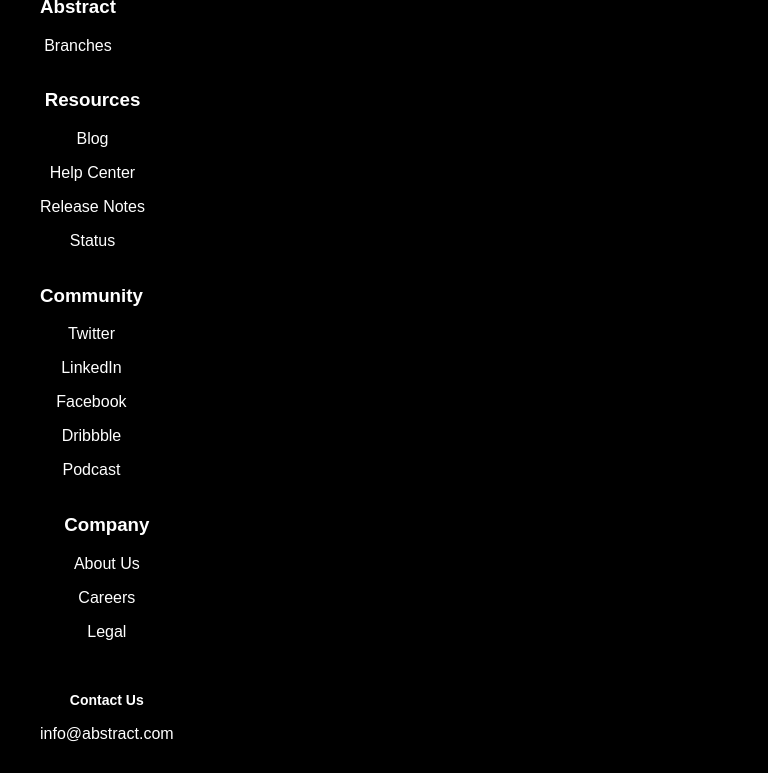
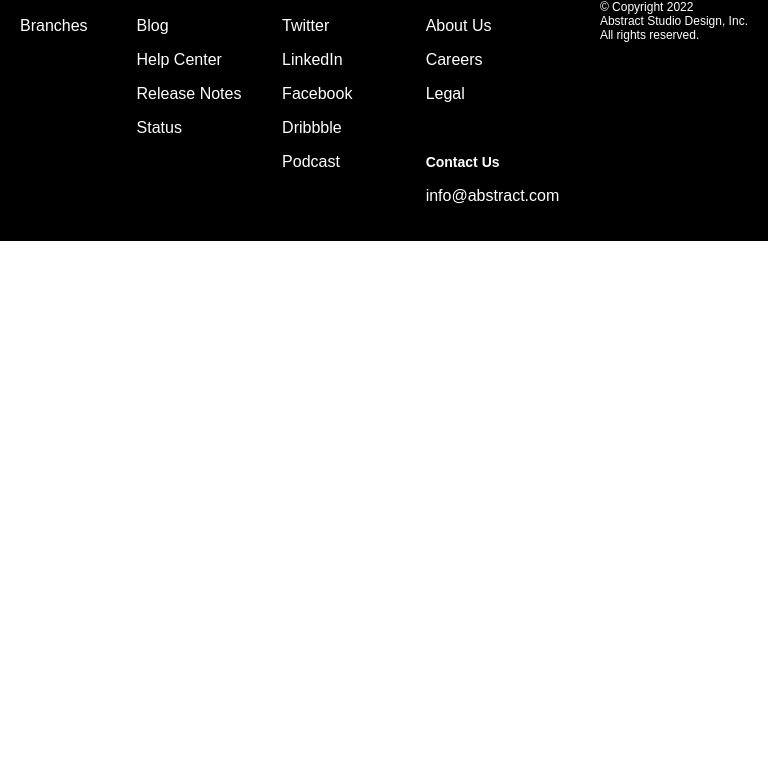
Before and after one commit to Fuyuharu12345/Practical, a plain HTML site: page replicaExam/index.html in a window 768 px wide. Shown: the part 1462-2235 px from the top of the page. After the commit the page ends 1703 px from the top, so only its background shows below. Drawn offline with Linux system fonts and the light colour scheme.

Commit message:
Add files via upload

```diff
--- a/replicaExam/style.css
+++ b/replicaExam/style.css
@@ -185,25 +185,19 @@ footer {
 }
 
 .footer-container {
-    display: flex;
-    flex-wrap: wrap;
-    justify-content: space-between;
-    align-items: flex-start;
-    padding: 40px 80px;
+    display: grid;
+    grid-template-columns: repeat(2, 1fr);
+    gap: 20px;
     text-align: left;
 }
 
-@media (max-width: 768px) {
+@media (min-width: 768px) {
     .footer-container {
-        flex-direction: column;
-        text-align: center;
-        padding: 20px;
-    }
-    .copyright-section {
-        margin-top: 20px;
-        text-align: center;
+        display: flex;
+        justify-content: space-between;
     }
 }
+
 
 .footer-logo {
     width: 30px;
```
